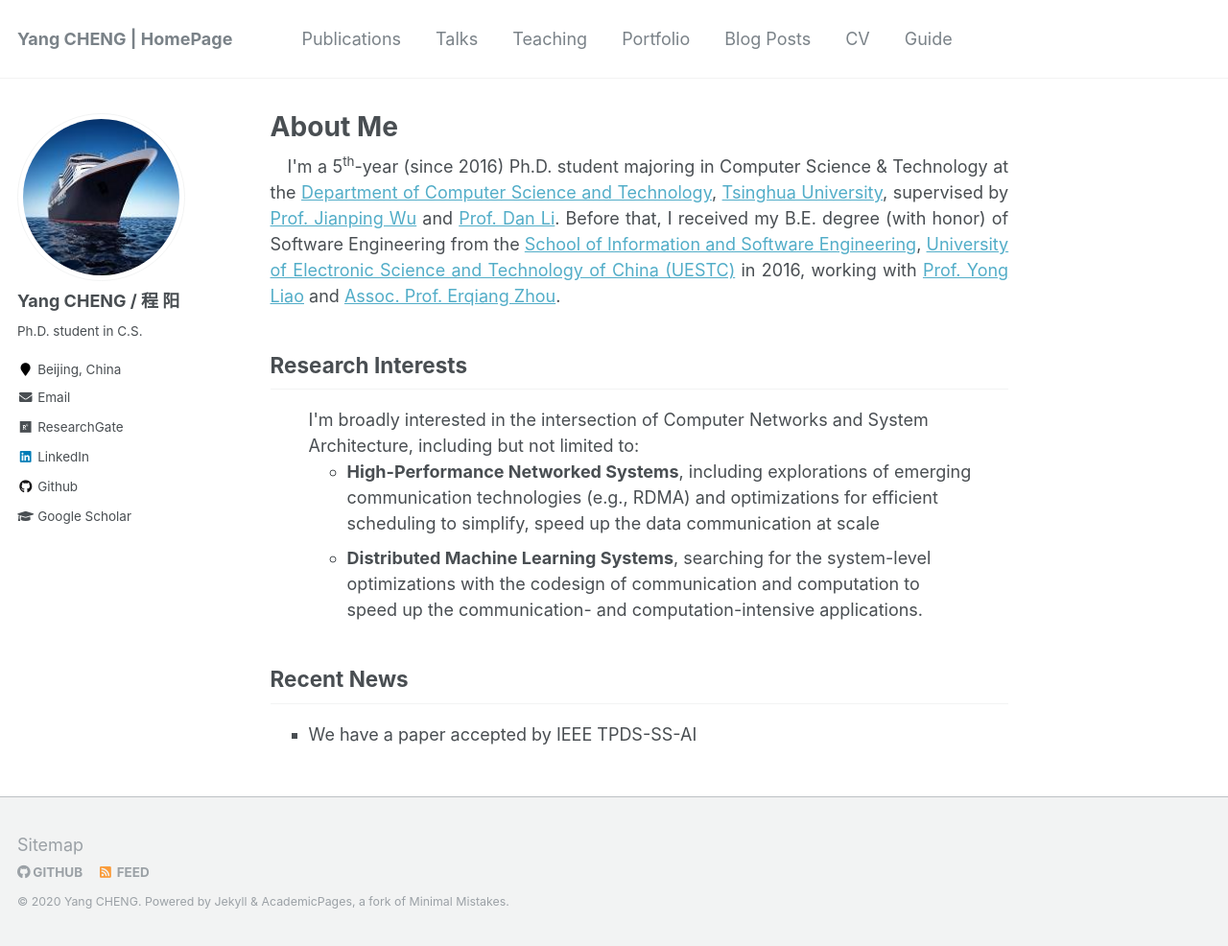
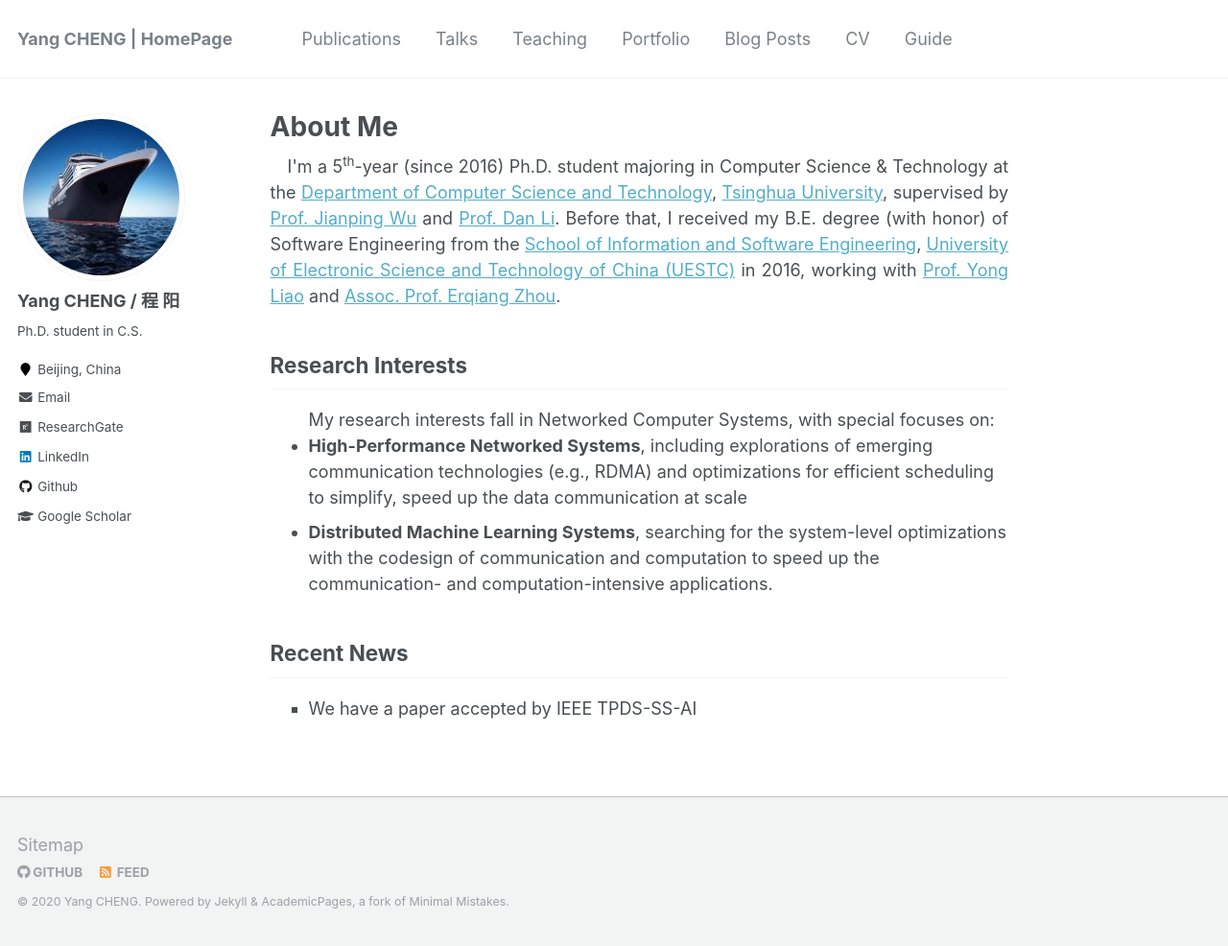
Before and after one commit to NEWPLAN/newplan.github.io, a Jekyll site: the page built from _pages/about.md, in a window 1280 px wide and 986 px high. Shown: the whole window at 96% size. Built offline with Jekyll 4.4.1, drawn with Linux system fonts in a browser that asks for light colours.

Commit message:
Update about.md

```diff
--- a/_pages/about.md
+++ b/_pages/about.md
@@ -25,15 +25,12 @@ redirect_from:
 <span > </span>
 
 ## Research Interests
-<div >
-	<ul>
-		<span>I'm broadly interested in the intersection of Computer Networks and System Architecture, including but not limited to:</span>
-		<ul style="width: 95%">
-			<li><strong>High-Performance Networked Systems</strong>, including explorations of emerging communication technologies (e.g., RDMA) and  optimizations for efficient scheduling to simplify, speed up the data communication at scale</li>
-			<li><strong>Distributed Machine Learning Systems</strong>, searching for the system-level optimizations with the codesign of communication and computation to speed up the communication- and computation-intensive applications.</li>
-		</ul>
-	</ul>
-</div>
+<ul>
+	<span>My research interests fall in Networked Computer Systems, with special focuses on:</span>
+		<li><strong>High-Performance Networked Systems</strong>, including explorations of emerging communication technologies (e.g., RDMA) and  optimizations for efficient scheduling to simplify, speed up the data communication at scale</li>
+		<li><strong>Distributed Machine Learning Systems</strong>, searching for the system-level optimizations with the codesign of communication and computation to speed up the communication- and computation-intensive applications.</li>
+</ul>
+
 
 ## Recent News
 <ul type="square">
```
